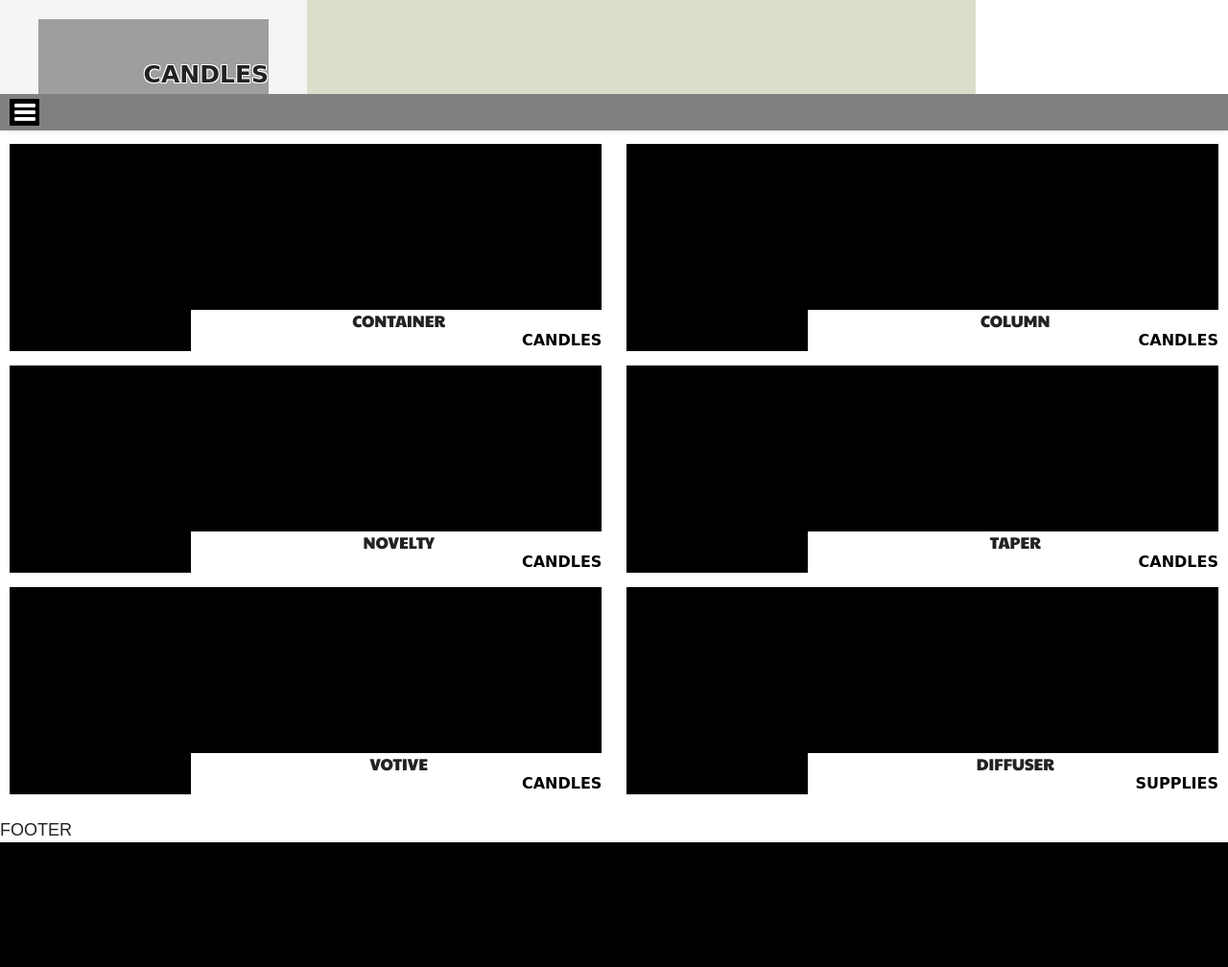
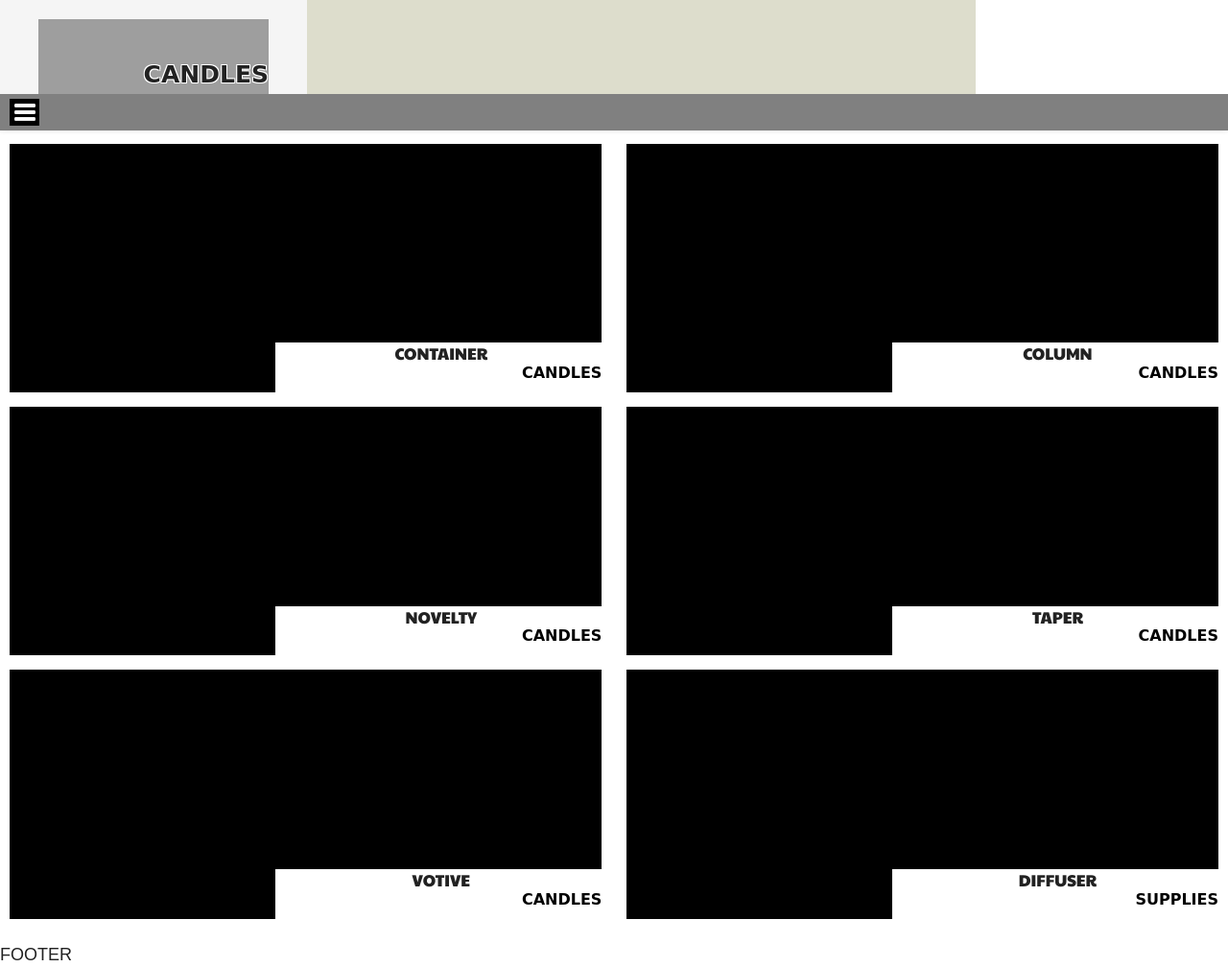
Before and after one commit to AshleySolomon/waxman, a PHP site: page /html/index.html in a window 1280 px wide. Shown: the whole page at 96% size. Before the commit the page ends 878 px from the top, so only its background shows below. Run offline with PHP 8.4, Linux system fonts and the light colour scheme; some libraries are stand-ins or nearby versions; some web fonts are replaced; grey boxes are pictures that could not be loaded.

Commit message:
General refactoring and media query @ min-width 768

```diff
--- a/css/waxman_all.css
+++ b/css/waxman_all.css
@@ -19,9 +19,10 @@ p {
 /* line 29, ../scss/waxman_all.scss */
 a {
   color: #222;
+  text-decoration: none;
 }
 
-/* line 32, ../scss/waxman_all.scss */
+/* line 34, ../scss/waxman_all.scss */
 #hamburger {
   position: relative;
   width: 25px;
@@ -29,7 +30,7 @@ a {
   background-color: black;
 }
 
-/* line 39, ../scss/waxman_all.scss */
+/* line 41, ../scss/waxman_all.scss */
 #hamburger div {
   background-color: #fff;
   border: 1px solid #eee;
@@ -42,7 +43,7 @@ a {
 /*
 The navigation container in the background
 */
-/* line 50, ../scss/waxman_all.scss */
+/* line 52, ../scss/waxman_all.scss */
 nav {
   left: 0px;
   top: 136px;
@@ -58,7 +59,7 @@ nav {
   background: #3e3c3d;
   filter: progid:DXImageTransform.Microsoft.gradient(startColorstr='#3e3c3d', endColorstr='#2d2c2d',GradientType=0 );
 }
-/* line 71, ../scss/waxman_all.scss */
+/* line 73, ../scss/waxman_all.scss */
 nav .category {
   padding: 5px 10px;
   font-size: 14px;
@@ -68,18 +69,18 @@ nav .category {
   border-bottom: 1px solid white;
   text-align: left;
 }
-/* line 80, ../scss/waxman_all.scss */
+/* line 82, ../scss/waxman_all.scss */
 nav .category i {
   float: right;
   padding-top: 3px;
 }
-/* line 85, ../scss/waxman_all.scss */
+/* line 87, ../scss/waxman_all.scss */
 nav .sub-category {
   margin: 0 0;
   padding: 0 0;
   border-bottom: 1px solid white;
 }
-/* line 89, ../scss/waxman_all.scss */
+/* line 91, ../scss/waxman_all.scss */
 nav .sub-category li {
   padding: 5px 0 5px 20px;
   font-size: 12px;
@@ -89,16 +90,16 @@ nav .sub-category li {
   color: white;
   border-bottom: 1px dashed #FFF;
 }
-/* line 97, ../scss/waxman_all.scss */
+/* line 99, ../scss/waxman_all.scss */
 nav .sub-category li img {
   height: 30px;
   width: 10px;
 }
-/* line 101, ../scss/waxman_all.scss */
+/* line 103, ../scss/waxman_all.scss */
 nav .sub-category li:last-child {
   border-bottom: none;
 }
-/* line 103, ../scss/waxman_all.scss */
+/* line 105, ../scss/waxman_all.scss */
 nav .sub-category li:last-child img {
   width: 5px;
 }
@@ -107,7 +108,7 @@ nav .sub-category li:last-child img {
 The Layer that will be layed over the content
 so that the content is unclickable while menu is shown
 */
-/* line 116, ../scss/waxman_all.scss */
+/* line 118, ../scss/waxman_all.scss */
 #contentLayer {
   display: none;
   height: 100%;
@@ -119,7 +120,7 @@ so that the content is unclickable while menu is shown
   z-index: 5;
 }
 
-/* line 126, ../scss/waxman_all.scss */
+/* line 128, ../scss/waxman_all.scss */
 header {
   text-decoration: none;
   position: fixed;
@@ -133,7 +134,7 @@ header {
   width: 100%;
   background-color: #DDC;
 }
-/* line 139, ../scss/waxman_all.scss */
+/* line 141, ../scss/waxman_all.scss */
 header .logo-container {
   background-color: whitesmoke;
   height: 60%;
@@ -142,14 +143,14 @@ header .logo-container {
   display: inline-block;
   vertical-align: top;
 }
-/* line 147, ../scss/waxman_all.scss */
+/* line 149, ../scss/waxman_all.scss */
 header .logo-container .logo {
   height: 100%;
   width: 80%;
   margin: 10px auto 0px auto;
   background: url("../images/waxman_logo.svg") no-repeat top;
 }
-/* line 152, ../scss/waxman_all.scss */
+/* line 154, ../scss/waxman_all.scss */
 header .logo-container .logo p {
   margin: 0 0;
   text-align: right;
@@ -159,7 +160,7 @@ header .logo-container .logo p {
   text-shadow: -1px -1px 0 white, 1px -1px 0 white, -1px 1px 0 white, 1px 1px 0 white;
   font-weight: bold;
 }
-/* line 165, ../scss/waxman_all.scss */
+/* line 167, ../scss/waxman_all.scss */
 header .cart-info-container {
   background-color: white;
   height: 60%;
@@ -169,20 +170,20 @@ header .cart-info-container {
   display: inline-block;
   vertical-align: top;
 }
-/* line 175, ../scss/waxman_all.scss */
+/* line 177, ../scss/waxman_all.scss */
 header .nav-container {
   background-color: gray;
   padding: 5px 10px;
   margin-top: 0px;
 }
 
-/* line 182, ../scss/waxman_all.scss */
+/* line 184, ../scss/waxman_all.scss */
 #container {
   position: relative;
   left: 0;
 }
 
-/* line 186, ../scss/waxman_all.scss */
+/* line 188, ../scss/waxman_all.scss */
 main {
   background-color: #FFFFFF;
   padding: 150px 10px 10px 10px;
@@ -199,13 +200,19 @@ main .column {
   display: inline-block;
   margin-bottom: 15px;
   vertical-align: top;
+  background-color: black;
+  background-size: cover;
 }
-/* line 202, ../scss/waxman_all.scss */
+/* line 204, ../scss/waxman_all.scss */
+main .column.right {
+  float: right;
+}
+/* line 207, ../scss/waxman_all.scss */
 main .column .title {
   margin-top: 114px;
   background-color: #FFF;
 }
-/* line 205, ../scss/waxman_all.scss */
+/* line 210, ../scss/waxman_all.scss */
 main .column .title p {
   padding-left: 5px;
   padding-bottom: 15px;
@@ -213,7 +220,7 @@ main .column .title p {
   font-family: "Paytone One", sans-serif;
   font-size: 15px;
 }
-/* line 212, ../scss/waxman_all.scss */
+/* line 217, ../scss/waxman_all.scss */
 main .column .title p:nth-child(even) {
   margin-top: -18px;
   padding-bottom: 0;
@@ -225,36 +232,8 @@ main .column .title p:nth-child(even) {
   font-weight: bold;
   font-size: 14px;
 }
-/* line 226, ../scss/waxman_all.scss */
-main .column.left.container {
-  background-color: black;
-}
-/* line 232, ../scss/waxman_all.scss */
-main .column.left.novelty {
-  background-color: black;
-}
-/* line 238, ../scss/waxman_all.scss */
-main .column.left.votive {
-  background-color: black;
-}
-/* line 245, ../scss/waxman_all.scss */
-main .column.right {
-  float: right;
-}
-/* line 247, ../scss/waxman_all.scss */
-main .column.right.columns {
-  background-color: black;
-}
-/* line 253, ../scss/waxman_all.scss */
-main .column.right.taper {
-  background-color: black;
-}
-/* line 259, ../scss/waxman_all.scss */
-main .column.right.diffuser {
-  background-color: black;
-}
 
-/* line 269, ../scss/waxman_all.scss */
+/* line 257, ../scss/waxman_all.scss */
 footer {
   background-color: white;
   position: relative;
@@ -262,57 +241,72 @@ footer {
 }
 
 @media only screen and (min-width: 480px) {
-  /* line 279, ../scss/waxman_all.scss */
+  /* line 266, ../scss/waxman_all.scss */
   header .logo-container {
     width: 300px;
   }
 
-  /* line 283, ../scss/waxman_all.scss */
+  /* line 270, ../scss/waxman_all.scss */
   nav {
     max-height: 72%;
     overflow-y: auto;
     overflow-x: hidden;
     background-color: #3e3c3d;
   }
-  /* line 288, ../scss/waxman_all.scss */
+  /* line 275, ../scss/waxman_all.scss */
   nav .category {
     font-size: 16px;
     letter-spacing: 2px;
   }
-  /* line 293, ../scss/waxman_all.scss */
+  /* line 280, ../scss/waxman_all.scss */
   nav .sub-category li {
     font-size: 14px;
     padding-left: 35px;
   }
 
-  /* line 302, ../scss/waxman_all.scss */
+  /* line 289, ../scss/waxman_all.scss */
   main .column {
     height: 180px;
     width: 34%;
     padding-left: 15%;
   }
-  /* line 306, ../scss/waxman_all.scss */
+  /* line 293, ../scss/waxman_all.scss */
   main .column .title {
     margin-top: 144px;
+    padding-bottom: 1%;
   }
-  /* line 308, ../scss/waxman_all.scss */
+  /* line 296, ../scss/waxman_all.scss */
   main .column .title p {
     text-align: center;
     font-size: 17px;
   }
-  /* line 312, ../scss/waxman_all.scss */
+  /* line 300, ../scss/waxman_all.scss */
   main .column .title p:nth-child(even) {
     font-size: 16px;
-    padding-bottom: 1px;
   }
 }
 @media only screen and (min-width: 640px) {
-  /* line 326, ../scss/waxman_all.scss */
+  /* line 313, ../scss/waxman_all.scss */
   main .column {
     height: 216px;
+    width: 30%;
+    padding-left: 19%;
   }
-  /* line 328, ../scss/waxman_all.scss */
+  /* line 317, ../scss/waxman_all.scss */
   main .column .title {
     margin-top: 172.8px;
   }
 }
+@media only screen and (min-width: 768px) {
+  /* line 328, ../scss/waxman_all.scss */
+  main .column {
+    height: 259.2px;
+    width: 27%;
+    padding-left: 22%;
+  }
+  /* line 333, ../scss/waxman_all.scss */
+  main .column .title {
+    margin-top: 207.36px;
+    padding-bottom: 5%;
+  }
+}
--- a/html/index.html
+++ b/html/index.html
@@ -144,7 +144,7 @@
 
         <main>
             <a href="container_candles">
-                <div class="column left container">
+                <div class="column" id="container">
                     <div class="title">
                         <p>CONTAINER</p>
                         <p>CANDLES</p>
@@ -153,7 +153,7 @@
             </a>
 
             <a href="column_candles">
-                <div class="column right columns">
+                <div class="column right" id="columns">
                     <div class="title">
                         <p>COLUMN</p>
                         <p>CANDLES</p>
@@ -162,7 +162,7 @@
             </a>
 
             <a href="novelty_candles">
-                <div class="column left novelty">
+                <div class="column" id="novelty">
                     <div class="title">
                         <p>NOVELTY</p>
                         <p>CANDLES</p>
@@ -171,7 +171,7 @@
             </a>
 
             <a href="taper_candles">
-                <div class="column right taper">
+                <div class="column right" id="taper">
                     <div class="title">
                         <p>TAPER</p>
                         <p>CANDLES</p>
@@ -180,7 +180,7 @@
             </a>
 
             <a href="votive_candles">
-                <div class="column left votive">
+                <div class="column" id="votive">
                     <div class="title">
                         <p>VOTIVE</p>
                         <p>CANDLES</p>
@@ -189,7 +189,7 @@
             </a>
 
             <a href="diffuser_supplies">
-                <div class="column right diffuser">
+                <div class="column right" id="diffuser">
                     <div class="title">
                         <p>DIFFUSER</p>
                         <p>SUPPLIES</p>
--- a/scss/waxman_all.scss
+++ b/scss/waxman_all.scss
@@ -26,7 +26,9 @@ $column-height: 150px;
         margin: 0 0;
         padding: 0 0;
     }
-    a{color: #222;}
+    a{
+        color: #222;
+        text-decoration: none;}
 
 // Hamburger code
     #hamburger {
@@ -183,13 +185,11 @@ header {
     position: relative;
     left: 0;
 }
-main {
+main{
     background-color: #FFFFFF;
     padding: 150px 10px 10px 10px;
     position: relative;
     width: auto;
-    // /max-height:
-
     -webkit-box-shadow:  -10px 0px 9px 0px rgba(0, 0, 0, 0.4);
     box-shadow:  -10px 0px 9px 0px rgba(0, 0, 0, 0.4);
     .column{
@@ -199,6 +199,11 @@ main {
     	display: inline-block;
     	margin-bottom: 15px;
     	vertical-align: top;
+        background-color: black;
+        background-size: cover;
+        &.right{
+            float: right;
+        }
         .title{
             margin-top: $column-height - ($column-height * 0.24);
             background-color: #FFF;
@@ -222,46 +227,29 @@ main {
                 }
             }
         }
-    	&.left{
-    		&.container{
-                background-color: black;
+        &#container{
         // Uncomment the following block when have better pics
         // background: url(../images/containers.png) no-repeat bottom;
-                    //background-size: cover;
         }
-    		&.novelty{
-                background-color: black;
+        &#columns{
             // Uncomment the following block when have better pics
-        			// background: url(../images/novelty.jpg) no-repeat;
-                    // background-size: cover;
+            // background: url(../images/columns.jpg) no-repeat;
         }
-    		&.votive{
-                background-color: black;
+        &#novelty{
+            // Uncomment the following block when have better pics
+            // background: url(../images/containers.png) no-repeat bottom;
+        }
+        &#taper{
+            // Uncomment the following block when have better pics
+            // background: url(../images/tapers.jpg) no-repeat left;
+        }
+        &#votive{
             // Uncomment the following block when have better pics
             // background: url(../images/votives.jpg) no-repeat;
-                    // background-size: cover;
         }
-    	}
-    	&.right{
-            float: right;
-    		&.columns{
-                background-color: black;
-                // Uncomment the following block when have better pics
-    			     // background: url(../images/columns.jpg) no-repeat;
-                    // background-size: cover;
-    		}
-    		&.taper{
-                background-color: black;
-                // Uncomment the following block when have better pics
-    			    // background: url(../images/tapers.jpg) no-repeat left;
-                    // background-size: cover;
-    		}
-    		&.diffuser{
-                background-color: black;
+        &#diffuser{
             // Uncomment the following block when have better pics
             // background: url(../images/diffuser.jpg) no-repeat;
-                    // background-size: cover;
-    		}
         }
     }
 }
@@ -270,7 +258,6 @@ footer{
     background-color: white;
     position: relative;
     bottom: 0px;
-
 }
 
 // MEDIA QUERIES
@@ -305,13 +292,13 @@ footer{
             padding-left: 15%;
             .title{
                 margin-top: $column-height - ($column-height * 0.2);
+                padding-bottom: 1%;
                 p{
                     text-align: center;
                     font-size: 17px;
 
                     &:nth-child(even){
                         font-size: 16px;
-                        padding-bottom: 1px;
                     }
                 }
             }
@@ -325,9 +312,28 @@ footer{
     main{
         .column{
             height: $column-height;
+            width: 30%;
+            padding-left: 19%;
             .title{
                 margin-top: $column-height - ($column-height * 0.2);
             }
         }
     }
 }
+
+@media only screen and (min-width: 768px){
+    // Override previous value of column height
+    $column-height: ($column-height * 0.2) + $column-height;
+    main{
+        .column{
+            height: $column-height;
+            width: 27%;
+            padding-left: 22%;
+
+            .title{
+                margin-top: $column-height - ($column-height * 0.2);
+                padding-bottom: 5%;
+            }
+        }
+    }
+}
```
Lines whose indentation alone changed are shown as unchanged.
